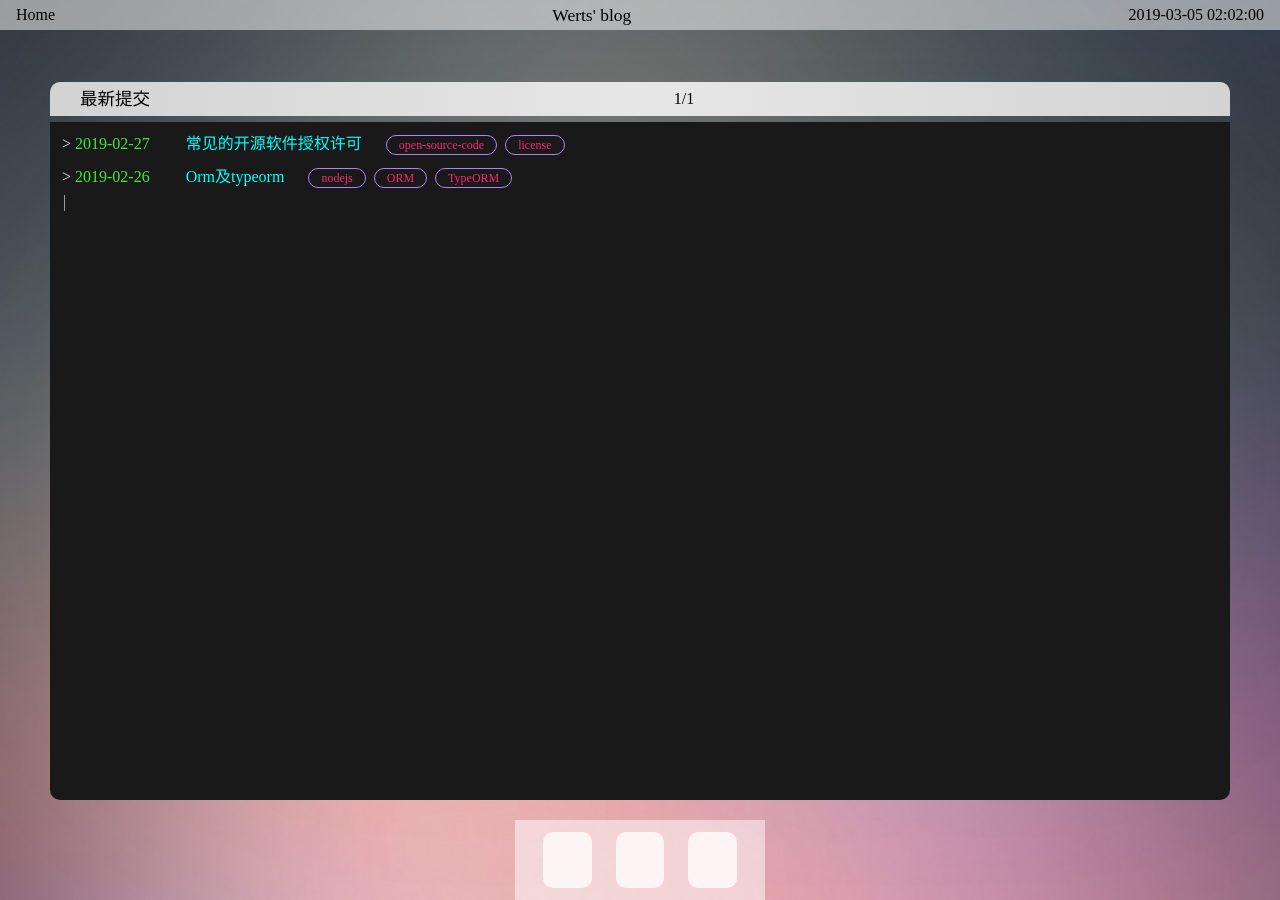
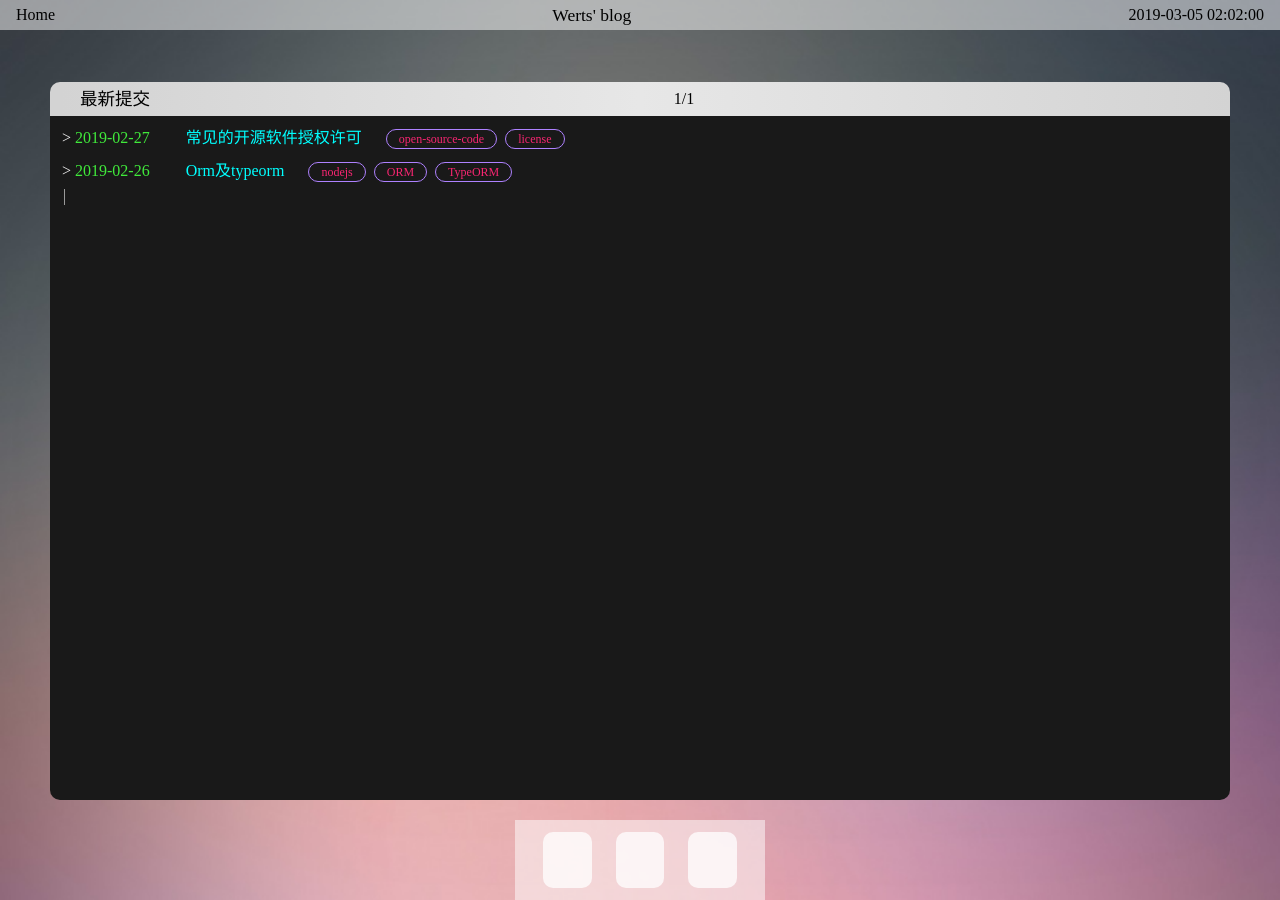
Before and after one commit to werts/werts.github.io, a Jekyll site: the page built from index.html, in a window 1280 px wide. Built offline with Jekyll 4.4.1, drawn with Linux system fonts in a browser that asks for light colours; some web fonts are replaced; the list of posts is cut into pages by our own code; comment, search, counter and statistics services are not loaded.

Commit message:
update style

```diff
--- a/_sass/_global.scss
+++ b/_sass/_global.scss
@@ -150,7 +150,7 @@ header{
 		}
 		&.fixed{
 			position: fixed;
-			top: 122px;
+			top: 116px;
 			bottom: 100px;
 			overflow: hidden;
 			.content-wrap{
```
